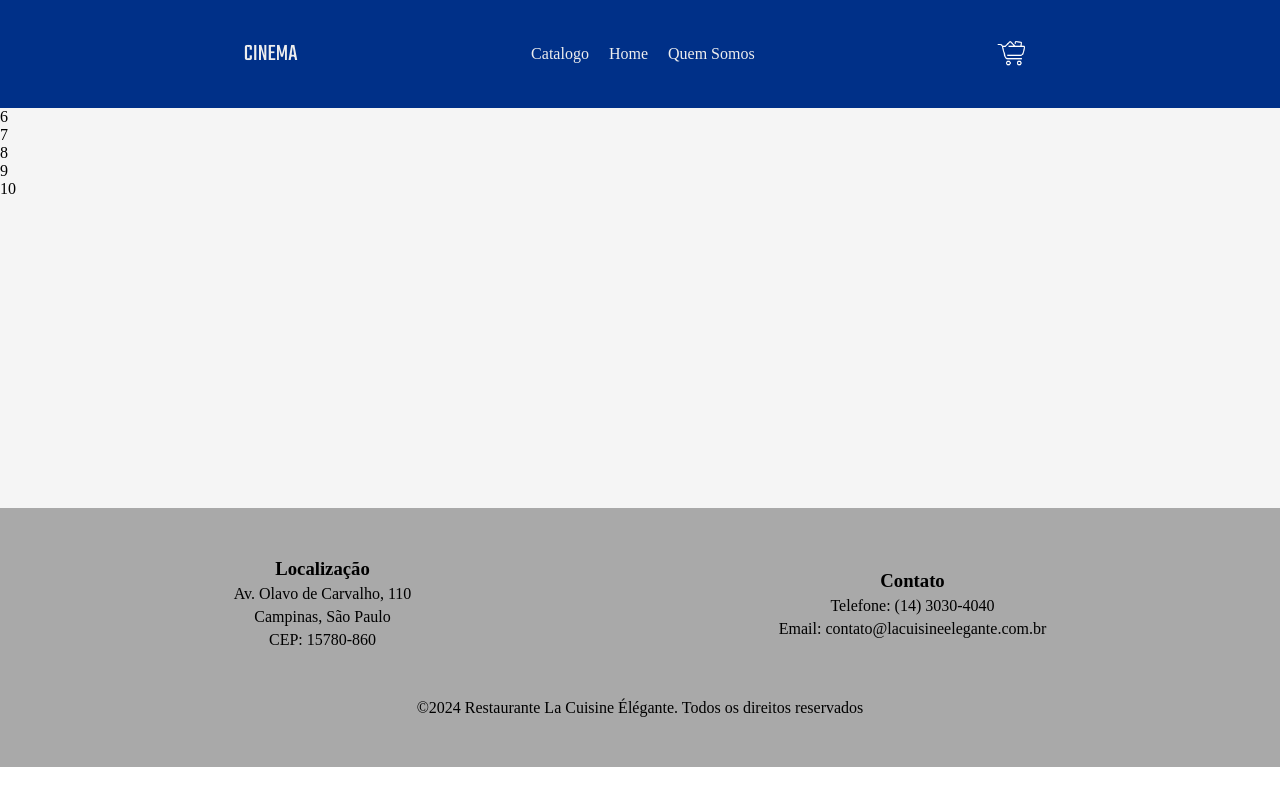
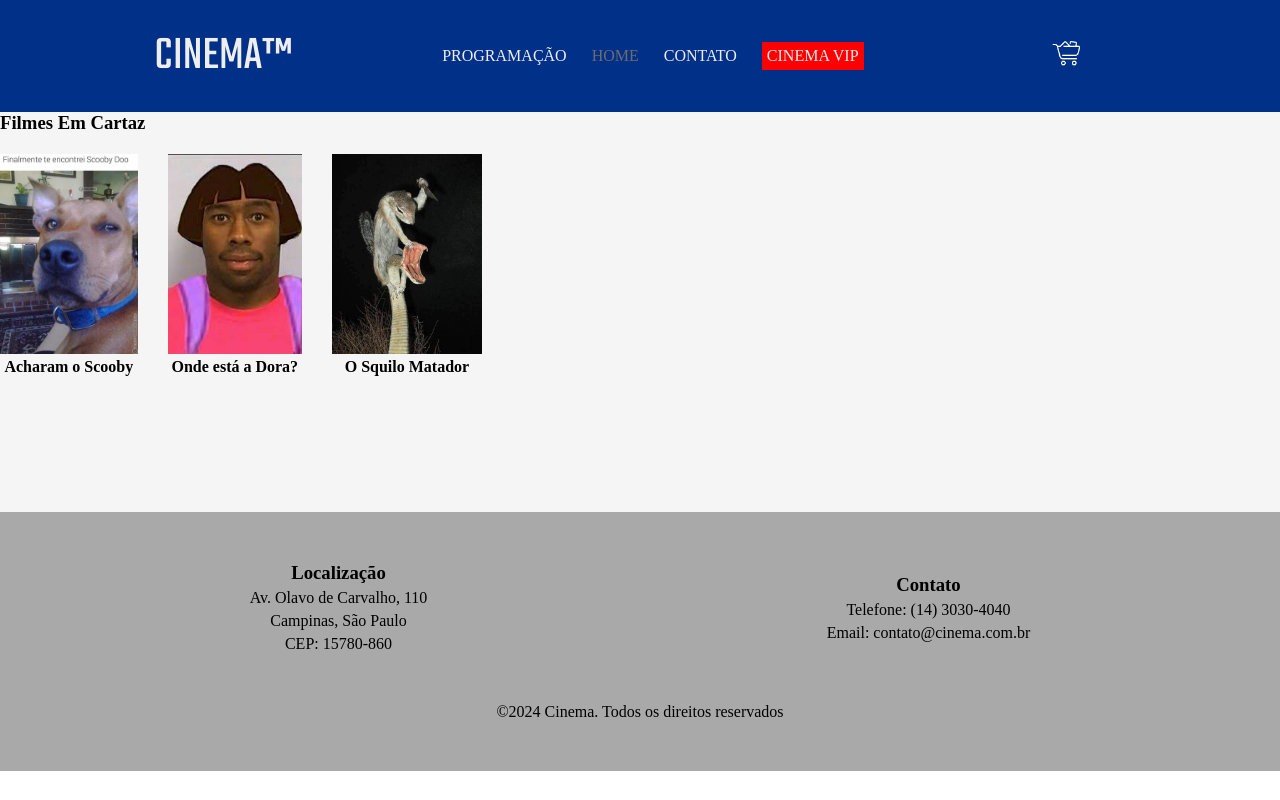
Before and after one commit to FaustoRenatoRojas/TrabalhoMontovani, a Flask app: template templates/catalogo.html in a window 1280 px wide. Run offline with Flask 3, Linux system fonts and the light colour scheme; the template is opened without the code that fills it, so the values that code supplies are empty.

Commit message:
Atualização

```diff
--- a/CSS/home.css
+++ b/CSS/home.css
@@ -12,6 +12,34 @@
     font-family: 'Teko', sans-serif;
     text-transform: uppercase;
     font-size: 1.5em;
+    scale: 2;
+}
+
+
+#vip{
+    padding: 5px;
+    background-color: red;
+}
+
+#pagina-atual{
+    color: #6d6d6d;
+}
+
+.link-navi{
+    padding: 5px;
+}
+
+.link-navi:hover{
+    transform: scale(1.2);
+    transition: 0.5s;
+    border-radius: 10px;
+    box-shadow: 0 0 20px 4px rgba(0, 0, 0, 0.5);
+}
+
+#vip:hover{
+    transition: 0.2s;
+    border-radius: 10px;
+    height: ;
 }
 
 #carrinho{
@@ -33,7 +61,7 @@ ul{
     display: flex;
     flex-direction: row;
     gap: 20px;
-
+    align-items: center;
 }
 
 a{
@@ -67,3 +95,23 @@ footer{
     padding-top: 50px;
     text-align: center;
 }
+
+
+.imagens-tempo{
+    height: 200px;
+}
+
+.cartaz{
+    padding-top: 20px;
+    display: flex;
+    gap: 30px;
+    position: relative;
+}
+
+.catalogo-filmes{
+    margin: auto;
+}
+
+.titulo-filme{
+    text-align: center;
+}
--- /dev/null
+++ b/CSS/programacao.css
@@ -0,0 +1 @@
+@charset "UTF-8";
--- a/templates/catalogo.html
+++ b/templates/catalogo.html
@@ -9,23 +9,34 @@
 <body>
     <header>
         <nav>
-            <span id="nome">Cinema</span>
+            <span id="nome">Cinema™</span>
             <ul>
-                <a href="catalogo.html"><li>Catalogo</li></a>
-                <a href="index.html" target="_self"><li>Home</li></a>
-                <a href="quemsomos.html" target="_self"><li>Quem Somos</li></a>
+                <a href="catalogo.html" target="_self" class="link-navi"><li>PROGRAMAÇÃO</li></a>
+                <li id="pagina-atual">HOME</li>
+                <a href="quemsomos.html" target="_self" class="link-navi"><li>CONTATO</li></a>
+                <a href=""><li id="vip">CINEMA VIP</li></a>
             </ul>
-            <img src="../Imagens/carrinho.png" alt="Carrinho" id="carrinho">
+            <a href=""><img src="../Imagens/carrinho.png" alt="Carrinho" id="carrinho"></a>
         </nav>
     </header>
     <main>
-        <section id="home-fotos">
-            <div>
-                <div class="seat">6</div>
-                <div class="seat">7</div>
-                <div class="seat">8</div>
-                <div class="seat">9</div>
-                <div class="seat">10</div>
+        <section >
+            <div class"catalogo-filmes">
+                <h3>Filmes Em Cartaz</h3>
+                <div class="cartaz">
+                    <div>
+                        <a href="\templates\filmes\scooby.html" target="_self"><img src="../Imagens/scooby.jpg" class="imagens-tempo"></a>
+                        <h4 class="titulo-filme">Acharam o Scooby</h4>
+                    </div>
+                    <div>
+                        <a href=""><img src="../Imagens/cade a dora.jpg" class="imagens-tempo"></a>
+                        <h4 class="titulo-filme">Onde está a Dora?</h4>
+                    </div>
+                    <div>
+                        <a href=""><img src="../Imagens/imperio contra ataca.jpg" class="imagens-tempo"></a>
+                        <h4 class="titulo-filme">O Squilo Matador</h4>
+                    </div>
+                </div>
             </div>
         </section>
     </main>
@@ -41,10 +52,10 @@
             <ul class="ul-rodape">
                 <h3><li class="lider">Contato</li></h3>
                 <li>Telefone: (14) 3030-4040</li>
-                <li>Email: contato@lacuisineelegante.com.br</li>
+                <li>Email: contato@cinema.com.br</li>
             </ul>
         </div>
-        <div id="copy-rodape"><span>&copy;2024 Restaurante La Cuisine Élégante. Todos os direitos reservados</span></div>
+        <div id="copy-rodape"><span>&copy;2024 Cinema. Todos os direitos reservados</span></div>
     </footer>
     <script src="/script.js"></script>
 </body>
```
Also changed, not shown: templates/index.html (+9 -6 lines), templates/quemsomos.html (+23 -16 lines), Imagens/cade a dora.jpg (added), Imagens/imperio contra ataca.jpg (added), Imagens/scooby.jpg (added), templates/filmes/cadeadora.html (added), templates/filmes/imperiocontraataca.html (added), templates/filmes/scooby.html (added).
